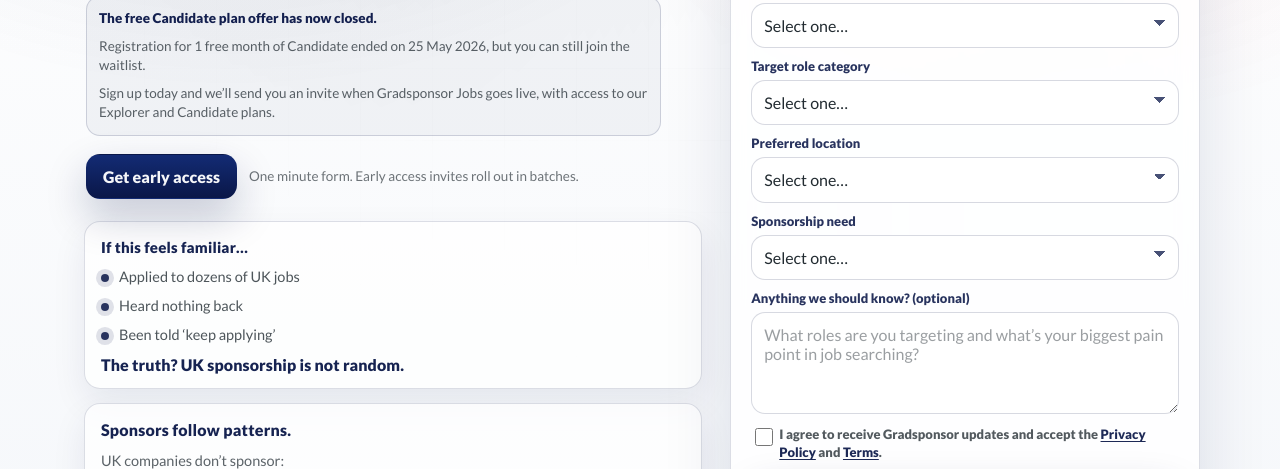
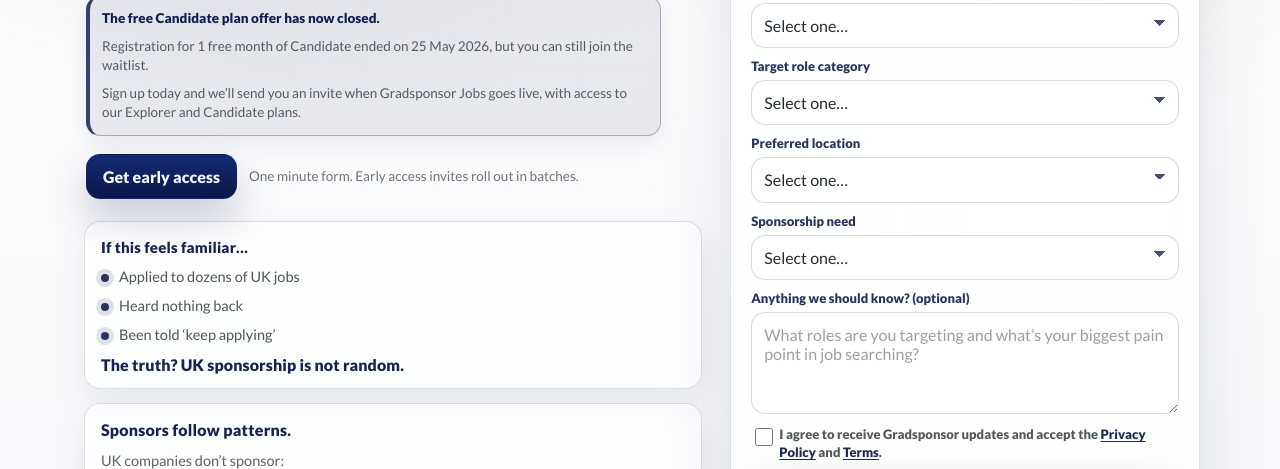
Before and after one commit to worklboro/gradsponsorjobs-landingpage, a plain HTML site: page index.html in a window 1280 px wide. Shown: the part 292-761 px from the top of the page. Drawn offline with Linux system fonts and the light colour scheme.

Commit message:
Fix offer notice styling and bust stale asset cache

```diff
--- a/assets/css/main.css
+++ b/assets/css/main.css
@@ -414,8 +414,10 @@
   margin-top: 12px;
   padding: 12px;
   border-radius: 14px;
-  border: 1px solid rgba(10, 23, 72, 0.16);
-  background: rgba(10, 23, 72, 0.045);
+  border: 1px solid rgba(10, 23, 72, 0.3);
+  border-left: 4px solid rgba(10, 23, 72, 0.8);
+  background: rgba(10, 23, 72, 0.08);
+  box-shadow: 0 8px 22px rgba(10, 23, 72, 0.08);
 }
 
 .hero .offer-note {
--- a/index.html
+++ b/index.html
@@ -22,8 +22,8 @@
     <link rel="preconnect" href="https://fonts.gstatic.com" crossorigin />
     <link href="https://fonts.googleapis.com/css2?family=Lato:wght@300;400;700;900&display=swap" rel="stylesheet" />
 
-    <link rel="stylesheet" href="assets/css/main.css" />
-    <script defer src="assets/js/main.js"></script>
+    <link rel="stylesheet" href="assets/css/main.css?v=20260525-1" />
+    <script defer src="assets/js/main.js?v=20260525-1"></script>
   </head>
 
   <body>
```
